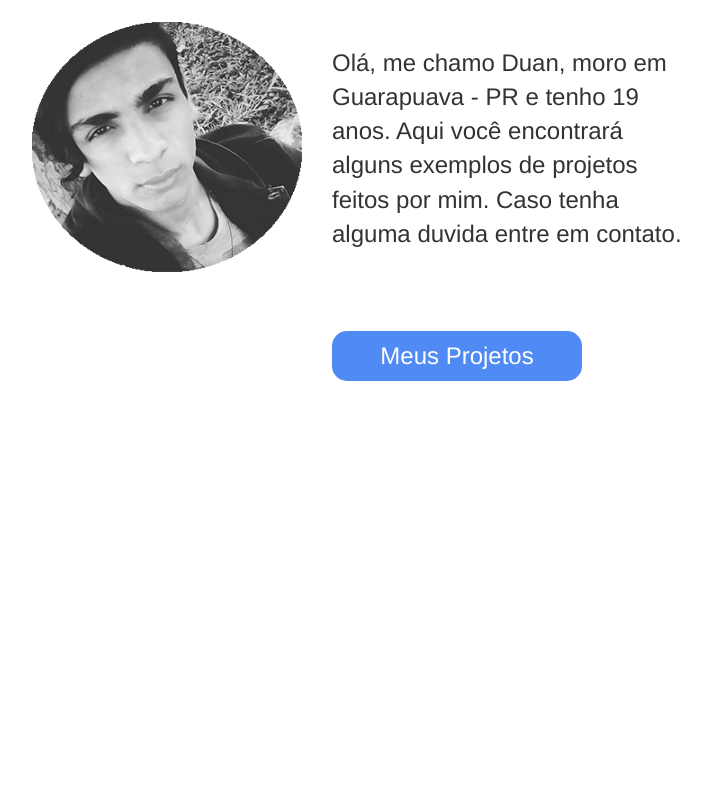
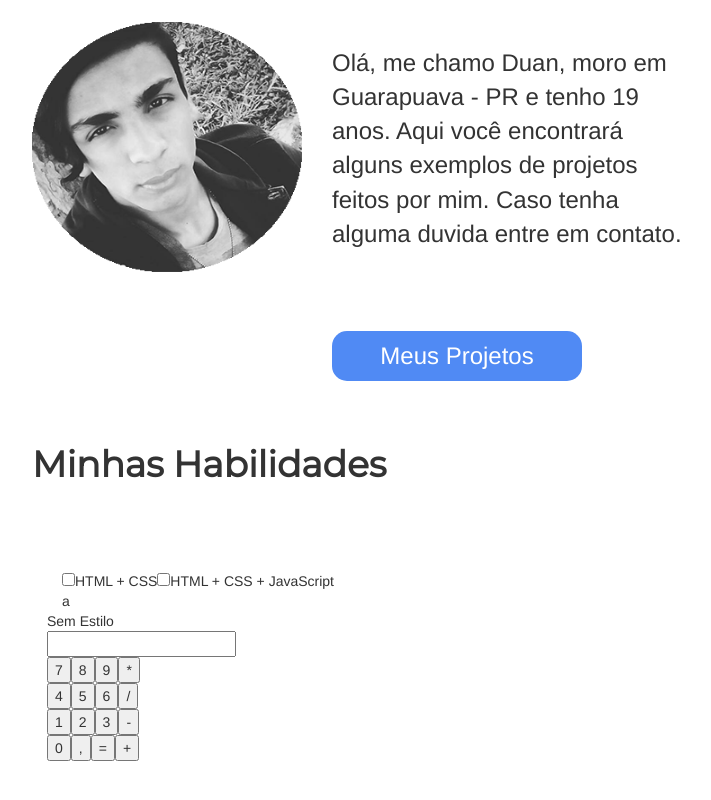
Before and after one commit to duansydor/portfolio, a React (Create React App) app: page /#/#/projetos in a window 1280 px wide. Before the commit this address led to /#/. Shown: the part 284-1084 px from the top of the page, without its empty margins (53-764 px from the left). Before the commit the page ends 800 px from the top, so only its background shows below. Built offline with nearby package versions, Linux system fonts and the light colour scheme.

Commit message:
added a calculator to show off abilities(reducer and actions for this are also added in this commit

```diff
--- a/src/actions/index.js
+++ b/src/actions/index.js
@@ -7,3 +7,11 @@ export const changeProject = (name,img,objective, challenge, results, previewp)
 	resultados:results,
 	previewp:previewp
 });
+export const changeCss = (statusCss) => ({
+	type: "CHANGE_CSS",
+	withCss:statusCss
+});
+export const changeJS = (statusJS) => ({
+	type: "CHANGE_JS",
+	addJS:!statusJS
+})
--- /dev/null
+++ b/src/components/CalcStyle.js
@@ -0,0 +1,32 @@
+import React from "react";
+import {Store} from "../store/";
+import {changeCss} from "../actions/";
+import{ connect} from 'react-redux';
+
+class CalcStyle extends React.Component{
+    constructor(props){
+        super(props);
+        this.changeCSS = this.changeCSS.bind(this);
+    }
+    changeCSS(css){
+        css = !css;
+        Store.dispatch(changeCss(css));
+
+    }
+    render(props){
+        let { withCss } = this.props;
+        return(
+            <div className="container">
+                <div>
+                    <input type="checkbox" id="htmlCss" defaultChecked={withCss} onChange={()=>this.changeCSS(withCss)} />HTML + CSS
+                    <input type="checkbox" id="htmlJs"/>HTML + CSS + JavaScript
+                </div>
+                {withCss?'aba':'a'}
+            </div>
+        );
+    }
+}
+const mapStateToProps = store => ({
+	withCss:store.calcState.withCss
+});
+export default connect(mapStateToProps)(CalcStyle);
--- /dev/null
+++ b/src/components/Calculator.js
@@ -0,0 +1,56 @@
+import React from 'react';
+import CalcStyle from './CalcStyle.js';
+import{ connect} from 'react-redux';
+
+function Calculator(props){
+    let styleHtml = {
+
+    }
+    let styleCss={
+
+    }
+    let { withCss } = props;
+    return(
+        <div className='container'>
+            <CalcStyle/>
+            {withCss?"Com Estilo":"Sem Estilo"}
+            <div>
+                <input type="text"/>
+            </div>
+            <div>
+                <div>
+                    <input type="button" value="7"/>
+                    <input type="button" value="8"/>
+                    <input type="button" value="9"/>
+                    <input type="button" value="*"/>
+                </div>
+
+                <div>
+                    <input type="button" value="4"/>
+                    <input type="button" value="5"/>
+                    <input type="button" value="6"/>
+                    <input type="button" value="/"/>
+
+                </div>
+
+                <div>
+                    <input type="button" value="1"/>
+                    <input type="button" value="2"/>
+                    <input type="button" value="3"/>
+                    <input type="button" value="-"/>
+                </div>
+
+                <div>
+                    <input type="button" value="0"/>
+                    <input type="button" value=","/>
+                    <input type="button" value="="/>
+                    <input type="button" value="+"/>
+                </div>
+            </div>
+        </div>
+    );
+}
+const mapStateToProps = store => ({
+	withCss:store.calcState.withCss
+});
+export default connect(mapStateToProps)(Calculator);
--- a/src/pages/Home.js
+++ b/src/pages/Home.js
@@ -1,5 +1,6 @@
 import React from 'react';
 import profile from '../assets/img/profile.png';
+import Calculator from '../components/Calculator.js';
 import {Link} from 'react-router-dom';
 
 function Home(props){
@@ -19,7 +20,22 @@ function Home(props){
 					<Link className="btn" to="projetos" >Meus Projetos</Link>
 				</p>
 			</div>
-
+			<br/>
+			<br/>
+			<br/>
+			<br/>
+			<br/>
+			<br/>
+			<br/>
+			<h1 className="title home">Minhas Habilidades</h1>
+			<Calculator/>
+			<br/>
+			<br/>
+			<br/>
+			<br/>
+			<br/>
+			<br/>
+			<br/>
 		</div>
 	);
 }
--- /dev/null
+++ b/src/reducers/calculatorReducer.js
@@ -0,0 +1,20 @@
+const initialState = {
+    withCss:false,
+    withJS:false,
+}
+export const calculatorReducer = (state = initialState,action) => {
+    switch(action.type){
+        case "CHANGE_CSS":
+            return{
+                ...state,
+                withCss:action.withCss
+            }
+        case "CHANGE_JS":
+            return{
+                ...state,
+                withJS:true,
+            }
+        default:
+            return state;
+    }
+}
--- a/src/reducers/index.js
+++ b/src/reducers/index.js
@@ -1,6 +1,8 @@
 import { projectReducer } from './projectReducer';
+import { calculatorReducer } from './calculatorReducer';
 import { combineReducers } from 'redux';
 
 export const Reducers = combineReducers({
-	projectState: projectReducer
+	projectState: projectReducer,
+	calcState: calculatorReducer
 });
```
